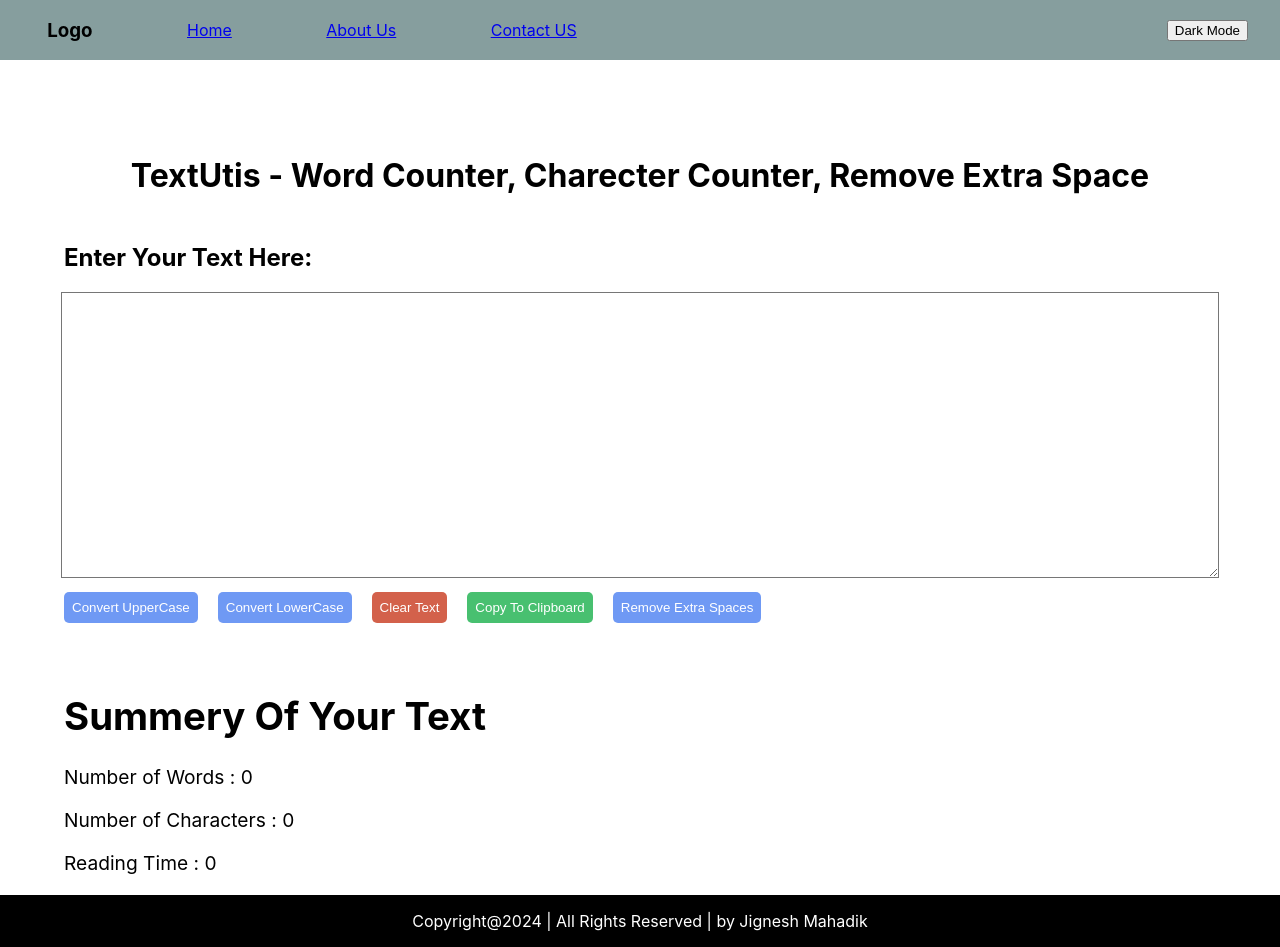
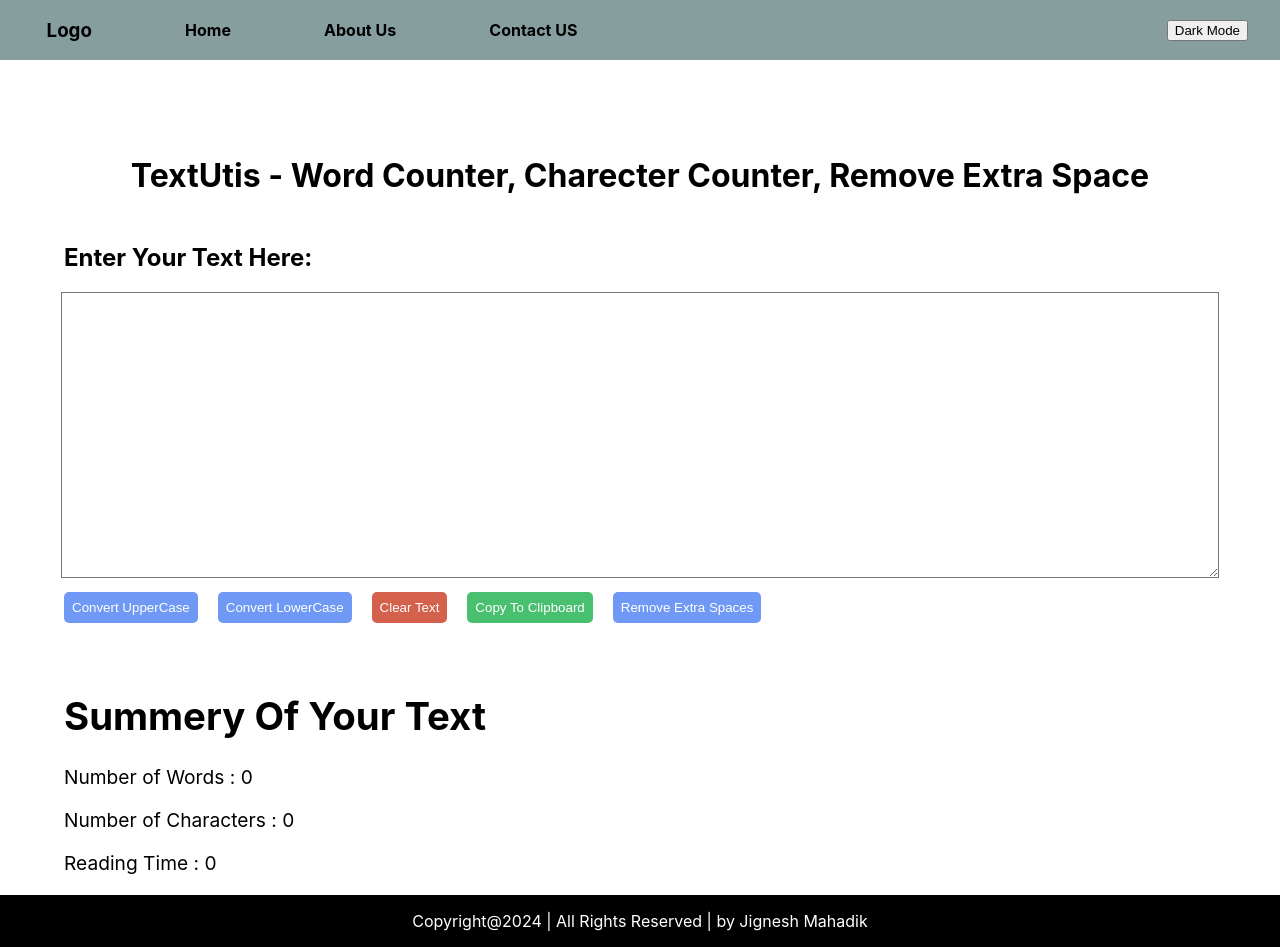
Before and after one commit to JigneshMahadik/TextUtis, a React (Create React App) app: page / in a window 1280 px wide. Built offline with nearby package versions, Linux system fonts and the light colour scheme.

Commit message:
Update style.css

```diff
--- a/src/components/style.css
+++ b/src/components/style.css
@@ -11,6 +11,11 @@
     justify-content: space-around;
     cursor: pointer;
     color:#000000;
+}
+#home ,#about, #contact{
+    color: black;
+    text-decoration: none;
+    font-weight: 700;
 }
 #right-cont{
     width: 50%;
```
